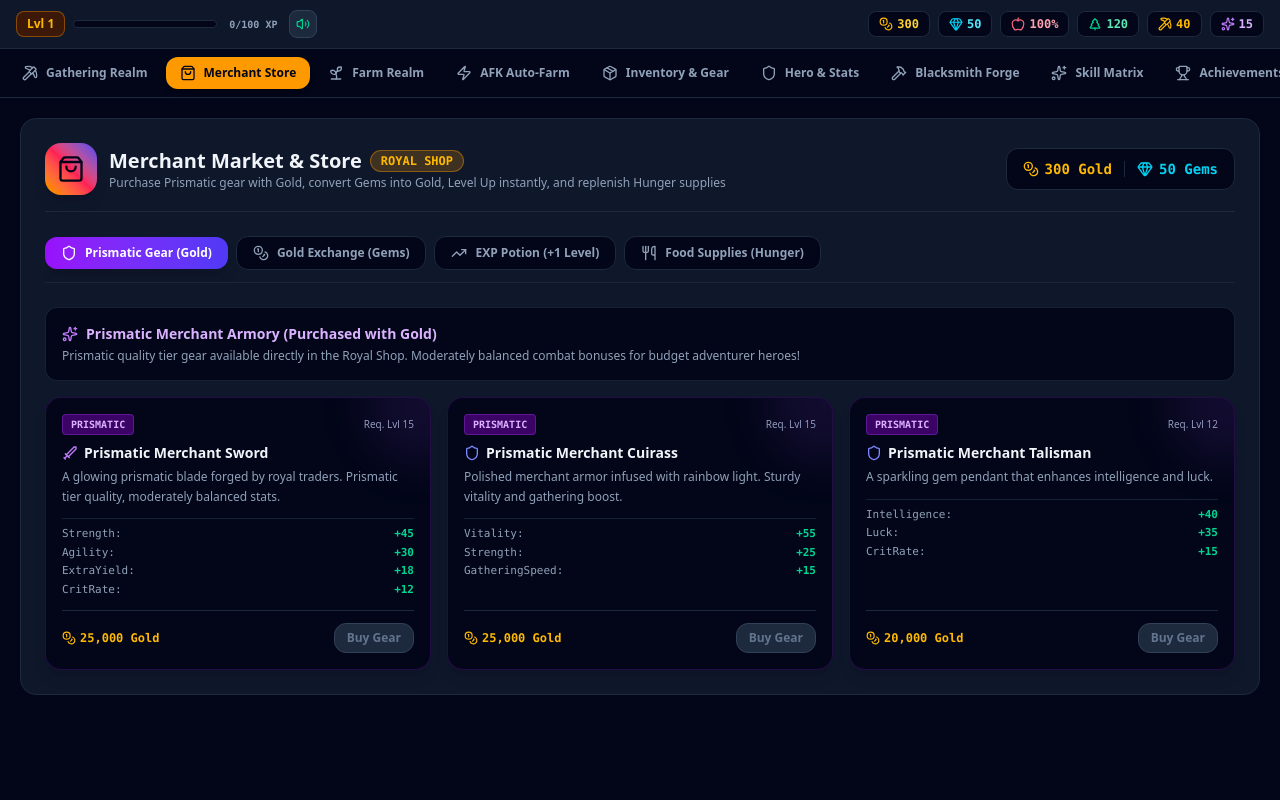
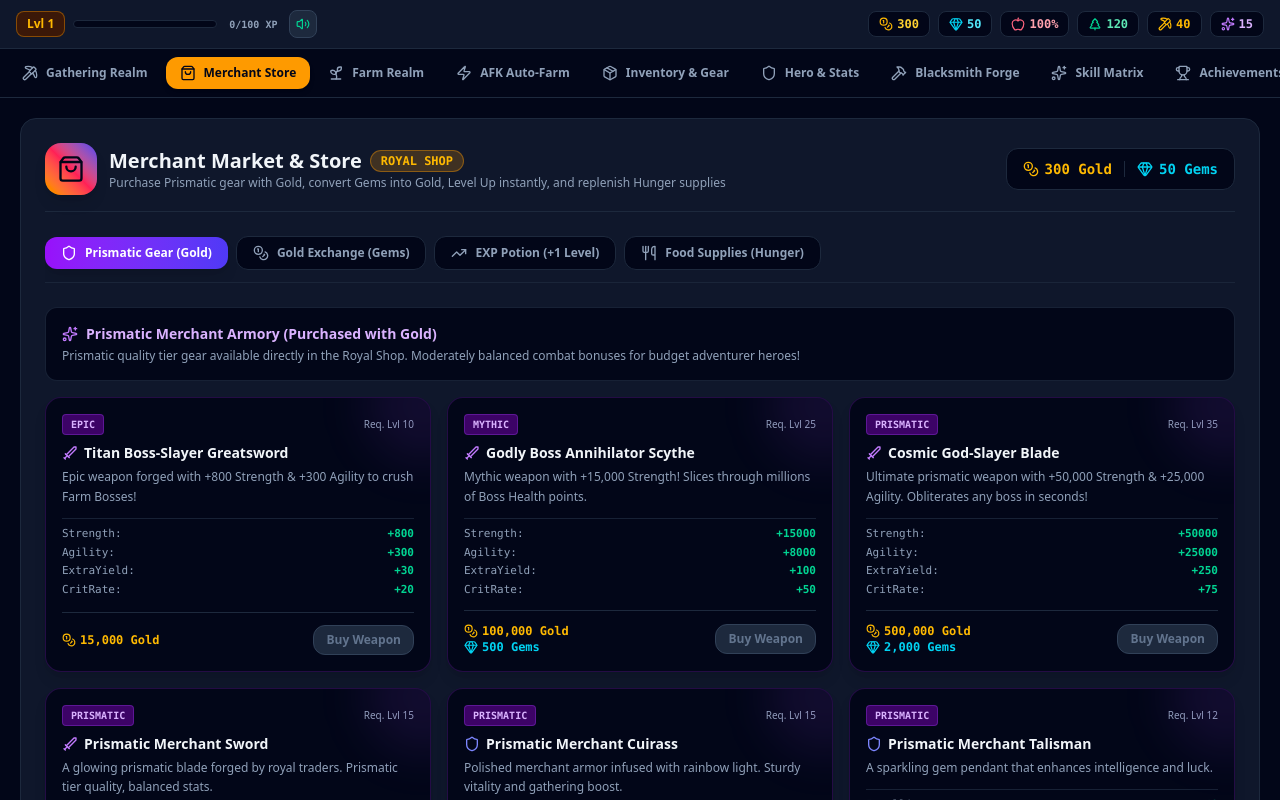
Before and after one commit to AtremmakuGames/aetheriarpg2, a React (Vite) app: page / in a window 1280 px wide. Both pictures are taken after a click on the button "Merchant Store". Shown: the top 800 px of the page. Built offline with nearby package versions, Linux system fonts and the light colour scheme.

Commit message:
Add files via upload

```diff
--- a/src/App.tsx
+++ b/src/App.tsx
@@ -364,12 +364,29 @@ export default function App() {
     // Update Resources
     setResources((prev) => {
       const current = prev[node.type as keyof Resources] || 0;
-      const updated = { ...prev, [node.type]: current + totalYield };
+      let addedYield = totalYield;
+      if (node.type === 'gems') {
+        addedYield = node.isMob ? 1000 : Math.min(50, totalYield);
+      }
+      const updated = { ...prev, [node.type]: current + addedYield };
 
       // Bonus Drop Chance
       if (node.bonusYieldItem && Math.random() < node.bonusChance) {
         const bonusType = node.bonusYieldItem;
-        updated[bonusType] = (updated[bonusType as keyof Resources] || 0) + Math.floor(totalYield * 0.5 + 1);
+        if (bonusType === 'gems') {
+          const gemBonus = node.isMob ? 1000 : Math.min(25, Math.max(5, Math.floor(multiplier * 5)));
+          updated.gems = Math.min(50000, (prev.gems || 0) + gemBonus);
+        } else {
+          updated[bonusType] = (updated[bonusType as keyof Resources] || 0) + Math.floor(totalYield * 0.5 + 1);
+        }
+      } else if (node.isMob) {
+        // Location mobs drop a fixed 1000 gems when slain
+        updated.gems = Math.min(50000, (prev.gems || 0) + 1000);
+      }
+
+      // Hard safety guard on gems
+      if (updated.gems > 50000) {
+        updated.gems = 50000;
       }
 
       return updated;
@@ -672,12 +689,17 @@ export default function App() {
     );
   };
 
-  // Store: Buy Prismatic Merchant Gear with Gold
+  // Store: Buy Merchant Weapons & Gear
   const handleBuyPrismaticGear = (item: EquipmentItem) => {
     const goldCost = item.cost.gold || 0;
-    if (resources.gold < goldCost) return;
+    const gemsCost = item.cost.gems || 0;
+    if (resources.gold < goldCost || resources.gems < gemsCost) return;
 
-    setResources((prev) => ({ ...prev, gold: prev.gold - goldCost }));
+    setResources((prev) => ({
+      ...prev,
+      gold: Math.max(0, prev.gold - goldCost),
+      gems: Math.max(0, prev.gems - gemsCost),
+    }));
     setInventory((prev) => [...prev, item]);
   };
 
--- a/src/components/CharacterPanel.tsx
+++ b/src/components/CharacterPanel.tsx
@@ -285,6 +285,50 @@ export const CharacterPanel: React.FC<CharacterPanelProps> = ({
               );
             })}
           </div>
+
+          {/* Hero Attack Power Summary */}
+          <div className="mt-3 bg-gradient-to-r from-amber-950/60 to-rose-950/60 border border-amber-500/30 p-3 rounded-xl flex items-center justify-between">
+            <div>
+              <div className="text-[10px] font-black uppercase text-amber-400">⚔️ Total Hero Attack DMG</div>
+              <div className="text-xs text-slate-400">Scaling from Weapon Rarity, Enhancement & Stats</div>
+            </div>
+            <div className="text-base font-black font-mono text-amber-300">
+              {(() => {
+                const totalEquippedBonuses = Object.values(character.equipped).reduce<Record<string, number>>((acc, rawItem) => {
+                  const item = rawItem as EquipmentItem | undefined;
+                  if (!item) return acc;
+                  const levelMult = 1 + (item.enhancementLevel || 0) * 0.2;
+                  Object.entries(item.statBonus).forEach(([k, v]) => {
+                    if (typeof v === 'number') {
+                      acc[k] = (acc[k] || 0) + Math.floor(v * levelMult);
+                    }
+                  });
+                  return acc;
+                }, {});
+
+                const totalStr = character.attributes.strength + (totalEquippedBonuses['strength'] || 0);
+                const totalAgi = character.attributes.agility + (totalEquippedBonuses['agility'] || 0);
+                const totalInt = character.attributes.intelligence + (totalEquippedBonuses['intelligence'] || 0);
+
+                let dmg = Math.floor(totalStr * 20 + totalAgi * 15 + totalInt * 12 + 500);
+
+                if (character.equipped.weapon) {
+                  const weapon = character.equipped.weapon;
+                  const enhancement = weapon.enhancementLevel || 0;
+                  let rarityMult = 1;
+                  if (weapon.rarity === 'rare') rarityMult = 3;
+                  if (weapon.rarity === 'epic') rarityMult = 10;
+                  if (weapon.rarity === 'legendary') rarityMult = 50;
+                  if (weapon.rarity === 'mythic') rarityMult = 200;
+                  if (weapon.rarity === 'prismatic') rarityMult = 1000;
+
+                  dmg = Math.floor(dmg * rarityMult * (1 + enhancement * 0.5));
+                }
+
+                return dmg.toLocaleString();
+              })()} DMG
+            </div>
+          </div>
         </div>
       </div>
     </div>
--- a/src/components/FarmDimensionPanel.tsx
+++ b/src/components/FarmDimensionPanel.tsx
@@ -1,5 +1,5 @@
 import React, { useState, useEffect } from 'react';
-import { Character, FarmBoss, FarmCropPlot, HoeQuest, Resources } from '../types';
+import { Character, EquipmentItem, FarmBoss, FarmCropPlot, HoeQuest, Resources } from '../types';
 import { sound } from '../audio';
 import {
   Sprout,
@@ -67,12 +67,13 @@ export const FarmDimensionPanel: React.FC<FarmDimensionPanelProps> = ({
     { id: 'quest_4', title: 'Defeat Mad Boss Bull 🐂', description: 'Slay the Mad Boss Bull in the Farm Boss arena.', targetCount: 1, currentCount: 0, rewardGems: 600, completed: false, type: 'defeat_boss' },
   ]);
 
-  // Farm Bosses State
+  // Farm Bosses State (Higher HP and Fixed 1000 Gems drop)
   const [bosses, setBosses] = useState<FarmBoss[]>([
-    { id: 'boss_bull', name: 'Mad Boss Bull 🐂', emoji: '🐂', maxHp: 15000, currentHp: 15000, attackDmg: 35, rewardGold: 10000, rewardGems: 150, level: 10 },
-    { id: 'boss_chicken', name: 'Giant Mutant Rooster 🐔', emoji: '🐔', maxHp: 30000, currentHp: 30000, attackDmg: 55, rewardGold: 25000, rewardGems: 350, level: 20 },
-    { id: 'boss_ram', name: 'Demonic Ram 🐏', emoji: '🐏', maxHp: 60000, currentHp: 60000, attackDmg: 80, rewardGold: 60000, rewardGems: 750, level: 30 },
-    { id: 'boss_pig', name: 'Golden Cosmic Pig 🐖', emoji: '🐖', maxHp: 120000, currentHp: 120000, attackDmg: 110, rewardGold: 150000, rewardGems: 1500, level: 40 },
+    { id: 'boss_bull', name: 'Mad Boss Bull 🐂', emoji: '🐂', maxHp: 1000000, currentHp: 1000000, attackDmg: 50, rewardGold: 25000, rewardGems: 1000, level: 10 },
+    { id: 'boss_chicken', name: 'Giant Mutant Rooster 🐔', emoji: '🐔', maxHp: 3000000, currentHp: 3000000, attackDmg: 90, rewardGold: 50000, rewardGems: 1000, level: 20 },
+    { id: 'boss_ram', name: 'Demonic Ram 🐏', emoji: '🐏', maxHp: 7000000, currentHp: 7000000, attackDmg: 150, rewardGold: 100000, rewardGems: 1000, level: 30 },
+    { id: 'boss_pig', name: 'Golden Cosmic Pig 🐖', emoji: '🐖', maxHp: 15000000, currentHp: 15000000, attackDmg: 250, rewardGold: 250000, rewardGems: 1000, level: 40 },
+    { id: 'boss_dragon', name: 'Abyssal Void Dragon 🐲', emoji: '🐲', maxHp: 30000000, currentHp: 30000000, attackDmg: 400, rewardGold: 500000, rewardGems: 1000, level: 50 },
   ]);
 
   const [selectedBossIndex, setSelectedBossIndex] = useState<number>(0);
@@ -158,13 +159,49 @@ export const FarmDimensionPanel: React.FC<FarmDimensionPanelProps> = ({
     );
   };
 
+  // Calculate total hero damage factoring in equipped weapons and stats
+  const getHeroDamage = () => {
+    const totalEquippedBonuses = Object.values(character.equipped).reduce<Record<string, number>>((acc, rawItem) => {
+      const item = rawItem as EquipmentItem | undefined;
+      if (!item) return acc;
+      const levelMult = 1 + (item.enhancementLevel || 0) * 0.2;
+      Object.entries(item.statBonus).forEach(([k, v]) => {
+        if (typeof v === 'number') {
+          acc[k] = (acc[k] || 0) + Math.floor(v * levelMult);
+        }
+      });
+      return acc;
+    }, {});
+
+    const totalStr = character.attributes.strength + (totalEquippedBonuses['strength'] || 0);
+    const totalAgi = character.attributes.agility + (totalEquippedBonuses['agility'] || 0);
+    const totalInt = character.attributes.intelligence + (totalEquippedBonuses['intelligence'] || 0);
+
+    let dmg = Math.floor(totalStr * 20 + totalAgi * 15 + totalInt * 12 + 500);
+
+    if (character.equipped.weapon) {
+      const weapon = character.equipped.weapon;
+      const enhancement = weapon.enhancementLevel || 0;
+      let rarityMult = 1;
+      if (weapon.rarity === 'rare') rarityMult = 3;
+      if (weapon.rarity === 'epic') rarityMult = 10;
+      if (weapon.rarity === 'legendary') rarityMult = 50;
+      if (weapon.rarity === 'mythic') rarityMult = 200;
+      if (weapon.rarity === 'prismatic') rarityMult = 1000;
+
+      dmg = Math.floor(dmg * rarityMult * (1 + enhancement * 0.5));
+    }
+
+    return dmg;
+  };
+
   // Attack Farm Boss
   const handleHitBoss = () => {
     const curBoss = bosses[selectedBossIndex];
     if (curBoss.currentHp <= 0) return;
 
     sound.playSkillCast();
-    const heroDmg = Math.floor(character.attributes.strength * 8 + character.attributes.agility * 6 + character.attributes.intelligence * 5);
+    const heroDmg = getHeroDamage();
     const newHp = Math.max(0, curBoss.currentHp - heroDmg);
 
     setBosses((prev) =>
@@ -660,11 +697,18 @@ export const FarmDimensionPanel: React.FC<FarmDimensionPanelProps> = ({
                 </div>
               </div>
 
-              <div className="pt-2">
+              <div className="pt-2 space-y-2 max-w-md mx-auto">
+                <div className="flex items-center justify-between text-xs bg-slate-900 border border-slate-800 p-2 rounded-xl px-3 font-mono">
+                  <span className="text-slate-400">Equipped Weapon:</span>
+                  <span className="text-amber-400 font-bold">
+                    {character.equipped.weapon ? `${character.equipped.weapon.name} (+${character.equipped.weapon.enhancementLevel || 0})` : 'Unarmed (Equip Weapon in Store/Forge)'}
+                  </span>
+                </div>
+
                 <button
                   disabled={bosses[selectedBossIndex].currentHp <= 0}
                   onClick={handleHitBoss}
-                  className={`w-full max-w-md py-3.5 rounded-xl text-xs font-black transition-all flex items-center justify-center gap-2 ${
+                  className={`w-full py-3.5 rounded-xl text-xs font-black transition-all flex items-center justify-center gap-2 ${
                     bosses[selectedBossIndex].currentHp > 0
                       ? 'bg-gradient-to-r from-rose-500 via-red-500 to-amber-500 text-slate-950 hover:scale-102 active:scale-98 shadow-xl shadow-rose-950/50'
                       : 'bg-slate-800 text-slate-600 border border-slate-700 cursor-not-allowed'
@@ -672,7 +716,9 @@ export const FarmDimensionPanel: React.FC<FarmDimensionPanelProps> = ({
                 >
                   <Sword className="w-4 h-4" />
                   <span>
-                    {bosses[selectedBossIndex].currentHp > 0 ? 'ATTACK BOSS' : 'BOSS DEFEATED!'}
+                    {bosses[selectedBossIndex].currentHp > 0
+                      ? `ATTACK BOSS (-${getHeroDamage().toLocaleString()} DMG)`
+                      : 'BOSS DEFEATED!'}
                   </span>
                 </button>
               </div>
--- a/src/components/GameCanvas.tsx
+++ b/src/components/GameCanvas.tsx
@@ -340,7 +340,7 @@ export const GameCanvas: React.FC<GameCanvasProps> = ({
           if (newHp <= 0) {
             if (node.isMob) {
               spawnBurstParticles(event.clientX, event.clientY, '#f59e0b', 35);
-              spawnFloatingText(`☠️ MOB SLAIN! +${yieldAmount * 2} REWARDS`, floatingX, floatingY - 20, true, '#facc15');
+              spawnFloatingText(`☠️ BOSS SLAIN! +1,000 GEMS!`, floatingX, floatingY - 20, true, '#facc15');
             }
             setTimeout(() => {
               setNodes((latest) =>
--- a/src/components/StorePanel.tsx
+++ b/src/components/StorePanel.tsx
@@ -41,14 +41,50 @@ export const StorePanel: React.FC<StorePanelProps> = ({
     setTimeout(() => setPurchaseMsg(null), 3000);
   };
 
-  // Prismatic Merchant Equipment Items (Bought with Gold)
+  // Prismatic Merchant Equipment Items & Boss Slayer Arsenal (Bought with Gold or Gems)
   const PRISMATIC_MERCHANT_ITEMS: EquipmentItem[] = [
+    {
+      id: 'titan_boss_slayer_weapon',
+      name: 'Titan Boss-Slayer Greatsword',
+      slot: 'weapon',
+      rarity: 'epic',
+      description: 'Epic weapon forged with +800 Strength & +300 Agility to crush Farm Bosses!',
+      statBonus: { strength: 800, agility: 300, extraYield: 30, critRate: 20 },
+      cost: { gold: 15000 },
+      levelReq: 10,
+      iconName: 'Sword',
+      sellPriceGold: 5000,
+    },
+    {
+      id: 'godly_boss_annihilator_weapon',
+      name: 'Godly Boss Annihilator Scythe',
+      slot: 'weapon',
+      rarity: 'mythic',
+      description: 'Mythic weapon with +15,000 Strength! Slices through millions of Boss Health points.',
+      statBonus: { strength: 15000, agility: 8000, extraYield: 100, critRate: 50 },
+      cost: { gold: 100000, gems: 500 },
+      levelReq: 25,
+      iconName: 'Zap',
+      sellPriceGold: 30000,
+    },
+    {
+      id: 'cosmic_god_slayer_weapon',
+      name: 'Cosmic God-Slayer Blade',
+      slot: 'weapon',
+      rarity: 'prismatic',
+      description: 'Ultimate prismatic weapon with +50,000 Strength & +25,000 Agility. Obliterates any boss in seconds!',
+      statBonus: { strength: 50000, agility: 25000, extraYield: 250, critRate: 75 },
+      cost: { gold: 500000, gems: 2000 },
+      levelReq: 35,
+      iconName: 'Sword',
+      sellPriceGold: 100000,
+    },
     {
       id: 'prismatic_merchant_blade',
       name: 'Prismatic Merchant Sword',
       slot: 'weapon',
       rarity: 'prismatic',
-      description: 'A glowing prismatic blade forged by royal traders. Prismatic tier quality, moderately balanced stats.',
+      description: 'A glowing prismatic blade forged by royal traders. Prismatic tier quality, balanced stats.',
       statBonus: { strength: 45, agility: 30, extraYield: 18, critRate: 12 },
       cost: { gold: 25000 },
       levelReq: 15,
@@ -226,7 +262,10 @@ export const StorePanel: React.FC<StorePanelProps> = ({
           <div className="grid grid-cols-1 md:grid-cols-3 gap-4">
             {PRISMATIC_MERCHANT_ITEMS.map((item) => {
               const goldPrice = item.cost.gold || 0;
-              const canAfford = resources.gold >= goldPrice;
+              const gemsPrice = item.cost.gems || 0;
+              const canAffordGold = resources.gold >= goldPrice;
+              const canAffordGems = resources.gems >= gemsPrice;
+              const canAfford = canAffordGold && canAffordGems;
 
               return (
                 <div
@@ -265,9 +304,17 @@ export const StorePanel: React.FC<StorePanelProps> = ({
                   </div>
 
                   <div className="pt-3 border-t border-slate-800 flex items-center justify-between gap-2">
-                    <div className="flex items-center gap-1 text-amber-400 font-mono font-bold text-xs">
-                      <Coins className="w-3.5 h-3.5" />
-                      <span>{goldPrice.toLocaleString()} Gold</span>
+                    <div className="flex flex-col text-xs font-mono font-bold">
+                      {goldPrice > 0 && (
+                        <span className="text-amber-400 flex items-center gap-1">
+                          <Coins className="w-3.5 h-3.5" /> {goldPrice.toLocaleString()} Gold
+                        </span>
+                      )}
+                      {gemsPrice > 0 && (
+                        <span className="text-cyan-400 flex items-center gap-1">
+                          <Gem className="w-3.5 h-3.5" /> {gemsPrice.toLocaleString()} Gems
+                        </span>
+                      )}
                     </div>
 
                     <button
@@ -283,7 +330,7 @@ export const StorePanel: React.FC<StorePanelProps> = ({
                           : 'bg-slate-800 text-slate-500 border border-slate-700 cursor-not-allowed'
                       }`}
                     >
-                      Buy Gear
+                      Buy Weapon
                     </button>
                   </div>
                 </div>
--- a/src/data/gameData.ts
+++ b/src/data/gameData.ts
@@ -367,7 +367,7 @@ export const GATHERING_ZONES: GatheringZone[] = [
         id: 'hellfire_elemental',
         name: 'Hellfire Elemental',
         type: 'netherEssence',
-        maxHp: 600,
+        maxHp: 250000,
         resourceYield: 35,
         bonusYieldItem: 'flameGem',
         bonusChance: 0.35,
@@ -386,7 +386,7 @@ export const GATHERING_ZONES: GatheringZone[] = [
         id: 'lava_golem',
         name: 'Obsidian Lava Golem',
         type: 'obsidian',
-        maxHp: 800,
+        maxHp: 600000,
         resourceYield: 40,
         bonusYieldItem: 'gems',
         bonusChance: 0.40,
@@ -405,7 +405,7 @@ export const GATHERING_ZONES: GatheringZone[] = [
         id: 'infernal_drake',
         name: 'Nether Magma Drake',
         type: 'dragonScale',
-        maxHp: 1000,
+        maxHp: 1500000,
         resourceYield: 50,
         bonusYieldItem: 'darkMatter',
         bonusChance: 0.30,
@@ -451,7 +451,7 @@ export const GATHERING_ZONES: GatheringZone[] = [
         id: 'shadow_wraith',
         name: 'Shadow Wraith',
         type: 'darkMatter',
-        maxHp: 1200,
+        maxHp: 3000000,
         resourceYield: 55,
         bonusYieldItem: 'shadowScale',
         bonusChance: 0.40,
@@ -470,7 +470,7 @@ export const GATHERING_ZONES: GatheringZone[] = [
         id: 'abyssal_stalker',
         name: 'Abyssal Void Stalker',
         type: 'shadowScale',
-        maxHp: 1500,
+        maxHp: 7500000,
         resourceYield: 65,
         bonusYieldItem: 'voidShard',
         bonusChance: 0.45,
@@ -489,7 +489,7 @@ export const GATHERING_ZONES: GatheringZone[] = [
         id: 'abyssal_archon',
         name: 'Abyssal Void Archon',
         type: 'voidShard',
-        maxHp: 2000,
+        maxHp: 15000000,
         resourceYield: 80,
         bonusYieldItem: 'singularityDust',
         bonusChance: 0.35,
@@ -535,7 +535,7 @@ export const GATHERING_ZONES: GatheringZone[] = [
         id: 'star_devourer',
         name: 'Star Devourer',
         type: 'singularityDust',
-        maxHp: 2500,
+        maxHp: 25000000,
         resourceYield: 100,
         bonusYieldItem: 'cosmicOrb',
         bonusChance: 0.50,
@@ -554,7 +554,7 @@ export const GATHERING_ZONES: GatheringZone[] = [
         id: 'cosmic_behemoth',
         name: 'Cosmic Behemoth',
         type: 'cosmicOrb',
-        maxHp: 3200,
+        maxHp: 50000000,
         resourceYield: 125,
         bonusYieldItem: 'ether',
         bonusChance: 0.50,
@@ -573,7 +573,7 @@ export const GATHERING_ZONES: GatheringZone[] = [
         id: 'singularity_overlord',
         name: 'Singularity Void Overlord',
         type: 'ether',
-        maxHp: 4500,
+        maxHp: 100000000,
         resourceYield: 180,
         bonusYieldItem: 'gems',
         bonusChance: 0.60,
@@ -748,18 +748,6 @@ export const INITIAL_ACHIEVEMENTS: Achievement[] = [
     iconName: 'Sparkles',
   },
   {
-    id: 'cloud_sync_master',
-    name: 'Cloud Pioneer',
-    description: 'Save or sync your game progress to the Cloud.',
-    category: 'cloud',
-    currentProgress: 0,
-    targetProgress: 1,
-    rewardGems: 150,
-    rewardXP: 600,
-    unlocked: false,
-    iconName: 'Cloud',
-  },
-  {
     id: 'blacksmith_legend',
     name: 'Master Craftsman',
     description: 'Craft or forge 5 equipment items.',
@@ -834,6 +822,30 @@ export const EQUIPMENT_CATALOG: EquipmentItem[] = [
     levelReq: 20,
     iconName: 'Flame',
     sellPriceGold: 2500,
+  },
+  {
+    id: 'titan_boss_slayer_greatsword',
+    name: 'Titan Boss-Slayer Greatsword',
+    slot: 'weapon',
+    rarity: 'epic',
+    description: 'Forged specifically to crush massive Farm Bosses with overwhelming physical strength.',
+    statBonus: { strength: 800, agility: 300, extraYield: 30, critRate: 20 },
+    cost: { mythril: 50, crystal: 50, gold: 5000 },
+    levelReq: 10,
+    iconName: 'Sword',
+    sellPriceGold: 3000,
+  },
+  {
+    id: 'godly_boss_annihilator',
+    name: 'Godly Boss Annihilator Scythe',
+    slot: 'weapon',
+    rarity: 'mythic',
+    description: 'Unleashes devastating shockwaves that slice through millions of Boss Health points!',
+    statBonus: { strength: 15000, agility: 8000, extraYield: 100, critRate: 50 },
+    cost: { voidShard: 30, darkMatter: 20, gems: 500, gold: 50000 },
+    levelReq: 25,
+    iconName: 'Zap',
+    sellPriceGold: 25000,
   },
   // Armors
   {
```
